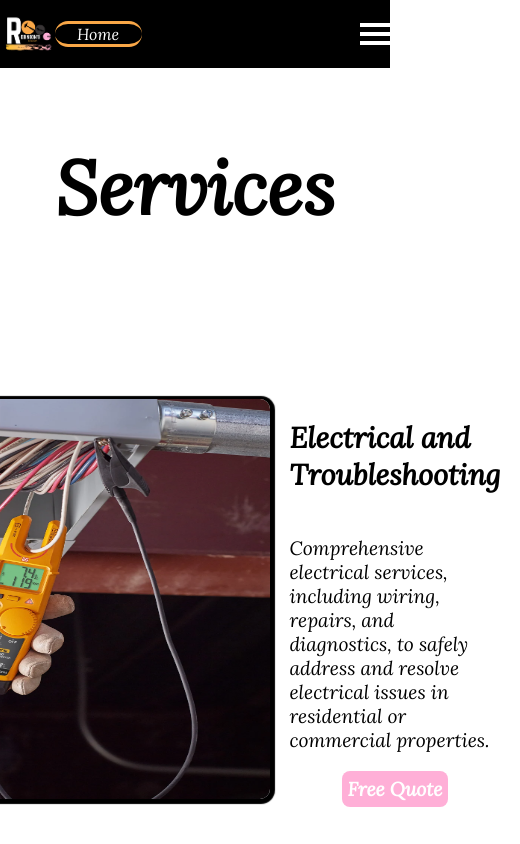
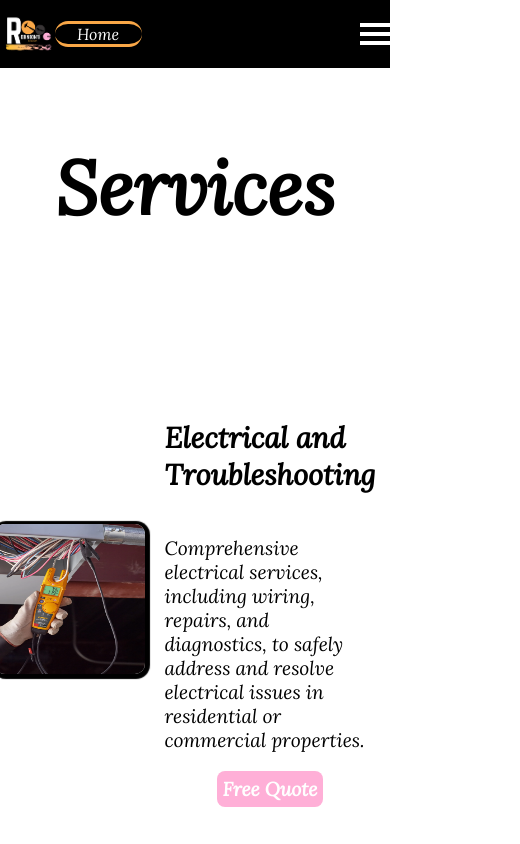
Before and after one commit to ZayyTheWizard/RobinsonRedesigns, a Next.js app: page /Services in a window 390 px wide. Shown: the top 844 px of the page, 520 px wide, since content can reach past the window. Built offline with nearby package versions, Linux system fonts and the light colour scheme.

Commit message:
mobile fixes

```diff
--- a/src/app/components/ServiceList/ServiceList.module.css
+++ b/src/app/components/ServiceList/ServiceList.module.css
@@ -46,3 +46,19 @@
 .para {
     max-width: 400px;
 }
+
+@media (max-width: 768px) {
+    .container {
+        display: flex;
+        flex-direction: column;
+        align-items: center;
+        gap: 7rem;
+    }
+
+    .imageStyles {
+        border-radius: 10px;
+        box-shadow: 1px 1px 1px 4px #000000;
+        width: 150px;
+        height: 150px;
+    }
+}
```
